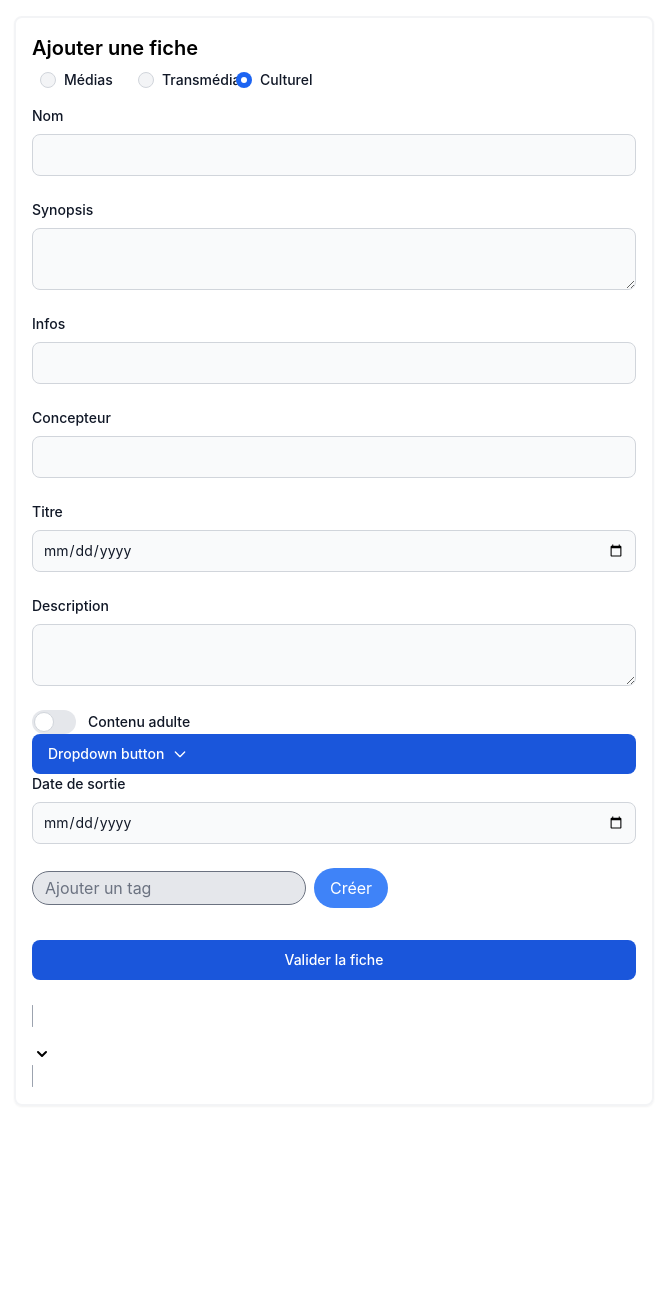
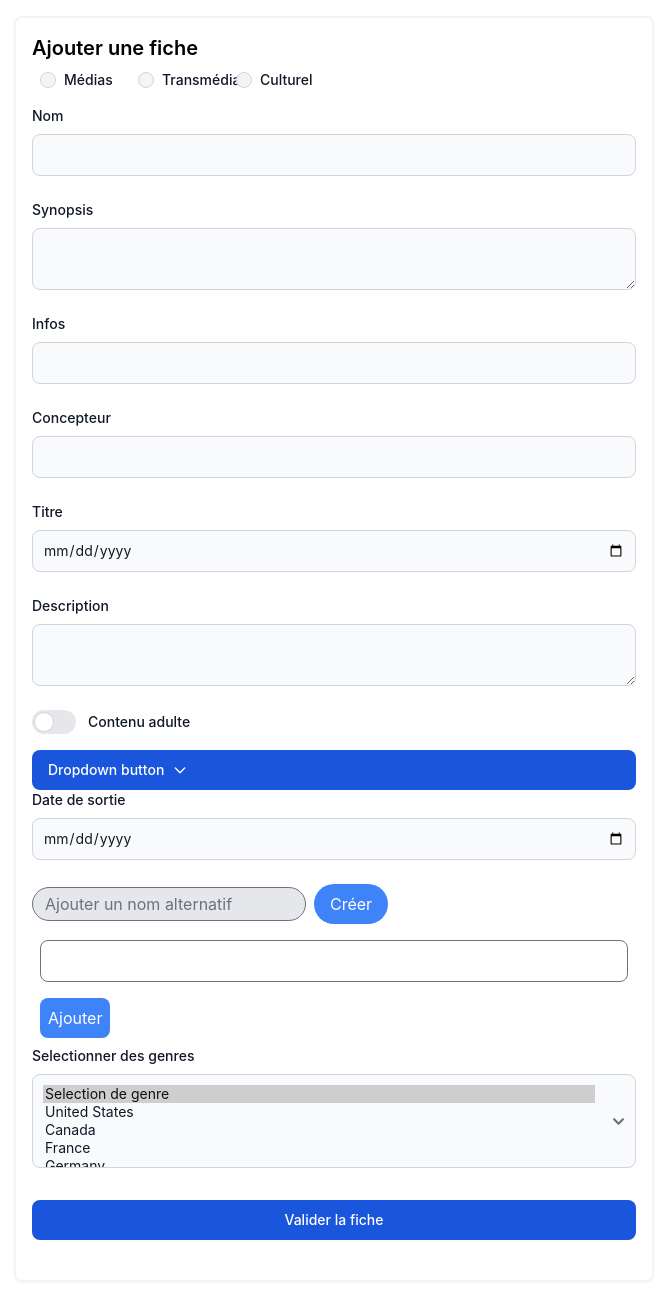
Before and after one commit to Profotaku/Geek-Compagnon, a Flask app: page /test in a window 1280 px wide. Shown: the whole page, without its empty margins (306-973 px from the left). Before the commit the page ends 1087 px from the top, so only its background shows below. Run offline with Flask 2, Linux system fonts and the light colour scheme; style sheets or scripts are compiled from the project's sources; some libraries are stand-ins or nearby versions.

Commit message:
Ajout input tag, input tag selected element debut ajour ean13 formulaire test

```diff
--- a/config.py
+++ b/config.py
@@ -8,6 +8,7 @@ class Config:
     SQLALCHEMY_DATABASE_URI = 'postgresql://claire:XR9V9vAwXX@192.168.1.9:5432/gk'
     REMEMBER_COOKIE_DURATION = timedelta(days=30)
     SECRET_KEY = 'ZSgmA*4FS*%e$Y69tgb!^mb7q'
+    JWT_SECRET = 'ZSgmA*4FS*%e$Y69tgb!^mb7q'
     JWT_AUTHMAXAGE = 3600
     JWT_REFRESHMAXAGE = 604800
     JWT_ISSUER = "Geek-Compagnon"
--- a/templates/public/test.html
+++ b/templates/public/test.html
@@ -19,12 +19,12 @@
             </div>
 
             <div class="flex items-center col-span-1">
-                <input checked id="default-radio-2" type="radio" value="2" name="default-radio" class="w-4 h-4 text-blue-600 bg-gray-100 border-gray-300 focus:ring-blue-500 dark:focus:ring-blue-600 dark:ring-offset-gray-800 focus:ring-2 dark:bg-gray-700 dark:border-gray-600">
+                <input  id="default-radio-2" type="radio" value="2" name="default-radio" class="w-4 h-4 text-blue-600 bg-gray-100 border-gray-300 focus:ring-blue-500 dark:focus:ring-blue-600 dark:ring-offset-gray-800 focus:ring-2 dark:bg-gray-700 dark:border-gray-600">
                 <label for="default-radio-2" class="ml-2 text-sm font-medium text-gray-900 dark:text-gray-300">Transmédia</label>
             </div>
 
             <div class="flex items-center col-span-1">
-                <input checked id="default-radio-3" type="radio" value="3" name="default-radio" class="w-4 h-4 text-blue-600 bg-gray-100 border-gray-300 focus:ring-blue-500 dark:focus:ring-blue-600 dark:ring-offset-gray-800 focus:ring-2 dark:bg-gray-700 dark:border-gray-600">
+                <input  id="default-radio-3" type="radio" value="3" name="default-radio" class="w-4 h-4 text-blue-600 bg-gray-100 border-gray-300 focus:ring-blue-500 dark:focus:ring-blue-600 dark:ring-offset-gray-800 focus:ring-2 dark:bg-gray-700 dark:border-gray-600">
                 <label for="default-radio-3" class="ml-2 text-sm font-medium text-gray-900 dark:text-gray-300">Culturel</label>
             </div>
         </div>
@@ -61,13 +61,15 @@
             <textarea type="date" id="infos-input" class="w-2/3 bg-gray-50 border border-gray-300 text-gray-900 text-sm rounded-lg focus:ring-blue-500 focus:border-blue-500 block w-full p-2.5 dark:bg-gray-700 dark:border-gray-600 dark:placeholder-gray-400 dark:text-white dark:focus:ring-blue-500 dark:focus:border-blue-500"></textarea>
         </div>
         {# Fin média et transmedia only#}
+
         <label class="relative inline-flex items-center cursor-pointer">
           <input type="checkbox" value="" class="sr-only peer">
           <div class="w-11 h-6 bg-gray-200 peer-focus:outline-none peer-focus:ring-4 peer-focus:ring-blue-300 dark:peer-focus:ring-blue-800 rounded-full peer dark:bg-gray-700 peer-checked:after:translate-x-full peer-checked:after:border-white after:content-[''] after:absolute after:top-[2px] after:left-[2px] after:bg-white after:border-gray-300 after:border after:rounded-full after:h-5 after:w-5 after:transition-all dark:border-gray-600 peer-checked:bg-blue-600"></div>
           <span class="ml-3 text-sm font-medium text-gray-900 dark:text-gray-300">Contenu adulte</span>
         </label>
 
-        <button id="dropdownDefaultButton" data-dropdown-toggle="dropdown" class="text-white bg-blue-700 hover:bg-blue-800 focus:ring-4 focus:outline-none focus:ring-blue-300 font-medium rounded-lg text-sm px-4 py-2.5 text-center inline-flex items-center dark:bg-blue-600 dark:hover:bg-blue-700 dark:focus:ring-blue-800" type="button">Dropdown button <svg class="w-4 h-4 ml-2" aria-hidden="true" fill="none" stroke="currentColor" viewBox="0 0 24 24" xmlns="http://www.w3.org/2000/svg"><path stroke-linecap="round" stroke-linejoin="round" stroke-width="2" d="M19 9l-7 7-7-7"></path></svg></button>
+        {# Dropdown #}
+        <button id="dropdownDefaultButton" data-dropdown-toggle="dropdown" class="mt-4 text-white bg-blue-700 hover:bg-blue-800 focus:ring-4 focus:outline-none focus:ring-blue-300 font-medium rounded-lg text-sm px-4 py-2.5 text-center inline-flex items-center dark:bg-blue-600 dark:hover:bg-blue-700 dark:focus:ring-blue-800" type="button">Dropdown button <svg class="w-4 h-4 ml-2" aria-hidden="true" fill="none" stroke="currentColor" viewBox="0 0 24 24" xmlns="http://www.w3.org/2000/svg"><path stroke-linecap="round" stroke-linejoin="round" stroke-width="2" d="M19 9l-7 7-7-7"></path></svg></button>
         <!-- Dropdown menu -->
         <div id="dropdown" class="z-10 hidden bg-white divide-y divide-gray-100 rounded-lg shadow w-44 dark:bg-gray-700">
             <ul class="py-2 text-sm text-gray-700 dark:text-gray-200" aria-labelledby="dropdownDefaultButton">
@@ -94,57 +96,45 @@
         {#Culturel only#}
 
 
-
+        {# Créer tag simple #}
         <div class="grid grid-col-2">
             <div class="flex flex-wrap items-center">
-              <input id="genre-tag" class="bg-gray-200 rounded-full px-3 py-1 mr-2" type="text" placeholder="Ajouter un tag">
+              <input id="alternative-name-tag" class="bg-gray-200 rounded-full px-3 py-1 mr-2" type="text" placeholder="Ajouter un nom alternatif">
               <button id="create-tag-button" class="bg-blue-500 text-white py-2 px-4 rounded-full">Créer</button>
             </div>
-        <div id="genre-tag-list" class="flex flex-wrap"></div>
+            <div id="alternative-name-tag-list" class="flex flex-wrap"></div>
 
-        <div class="flex flex-wrap mt-2" id="genre-tag-list"></div>
+            <div class="flex flex-wrap mt-2" id="alternative-name-tag-list"></div>
         </div>
 
-        <a href="#" class="mt-6 mb-6 text-white bg-blue-700 hover:bg-blue-800 focus:ring-4 focus:outline-none focus:ring-blue-300 font-medium rounded-lg text-sm px-5 py-2.5 text-center dark:bg-blue-600 dark:hover:bg-blue-700 dark:focus:ring-blue-800">Valider la fiche</a>
+        {#EAN13#}
 
-
-
-
-
-        <div class="relative inline-block text-left">
-          <div>
-            <span id="dropdown-button" class="rounded-md bg-white border border-gray-400 text-left">
-              <span id="selected-options-multiple-option" class="flex items-center px-3 py-2"></span>
-              <span class="flex-1 text-right">
-                <svg class="h-5 w-5" viewBox="0 0 20 20" fill="currentColor">
-                  <path fill-rule="evenodd" d="M5.293 7.293a1 1 0 011.414 0L10 10.586l3.293-3.293a1 1 0 111.414 1.414l-4 4a1 1 0 01-1.414 0l-4-4a1 1 0 010-1.414z" clip-rule="evenodd" />
-                </svg>
-              </span>
-            </span>
+        <div class="flex flex-wrap">
+          <div class="w-full md:w-1/2 p-2">
+            <input type="text" class="form-input w-full border border-gray-400 rounded-lg p-2" id="input-1">
           </div>
-          <div id="dropdown-content" class="origin-top-right absolute right-0 mt-2 rounded-md bg-white border border-gray-400 py-1 hidden">
-            <label class="block hover:bg-gray-100 px-3 py-2">
-              <input class="form-check" type="checkbox" value="option1">
-              <span class="ml-2">Option 1</span>
-            </label>
-            <label class="block hover:bg-gray-100 px-3 py-2">
-              <input class="form-check" type="checkbox" value="option2">
-              <span class="ml-2">Option 2</span>
-            </label>
-            <label class="block hover:bg-gray-100 px-3 py-2">
-              <input class="form-check" type="checkbox" value="option3">
-              <span class="ml-2">Option 3</span>
-            </label>
+          <div class="w-full md:w-1/2 p-2">
+            <button class="bg-blue-500 text-white p-2 rounded-lg hover:bg-blue-600 add-input" id="add-button-1">Ajouter</button>
           </div>
         </div>
 
 
+        {#Dropdown tag genre#}
+
+        <label for="select-genre" class="block mb-2 text-sm font-medium text-gray-900 dark:text-white">Selectionner des genres</label>
+        <select multiple id="select-genre" class="mb-2 bg-gray-50 border border-gray-300 text-gray-900 text-sm rounded-lg focus:ring-blue-500 focus:border-blue-500 block w-full p-2.5 dark:bg-gray-700 dark:border-gray-600 dark:placeholder-gray-400 dark:text-white dark:focus:ring-blue-500 dark:focus:border-blue-500">
+          <option selected>Selection de genre</option>
+          <option value="US">United States</option>
+          <option value="CA">Canada</option>
+          <option value="FR">France</option>
+          <option value="DE">Germany</option>
+        </select>
+        <div id="show-selected-genre"></div>
+
+{#btn envoie#}
+        <a href="#" class="mt-6 mb-6 text-white bg-blue-700 hover:bg-blue-800 focus:ring-4 focus:outline-none focus:ring-blue-300 font-medium rounded-lg text-sm px-5 py-2.5 text-center dark:bg-blue-600 dark:hover:bg-blue-700 dark:focus:ring-blue-800">Valider la fiche</a>
 
     </form>
-    {#tag 1#}
-
-
-    {#tag 2#}
 
 
 
@@ -152,17 +142,19 @@
     <script src="https://cdnjs.cloudflare.com/ajax/libs/flowbite/1.6.2/flowbite.min.js"></script>
 </body>
 <script>
-    const input = document.getElementById("genre-tag");
-    const tagList = document.getElementById("genre-tag-list");
+{#script tag#}
+    const input = document.getElementById("alternative-name-tag");
+    const tagList = document.getElementById("alternative-name-tag-list");
 
-input.addEventListener("keyup", function(event) {
+{# input.addEventListener("keyup", function(event) {
       if (event.key === "Enter") {
         createTag();
       }
-});
+    }); #}
 
     const createTagButton = document.getElementById("create-tag-button");
-createTagButton.addEventListener("click", function() {
+    createTagButton.addEventListener("click",
+        function () {
             createTag();
         });
 
@@ -172,6 +164,7 @@ function createTag(){
             alert("Le tag ne peut pas être vide.");
             return;
         }
+
       // créer un élément de tag
       const tag = document.createElement("span");
       tag.classList.add("bg-blue-200", "text-blue-800", "rounded-full", "px-3", "py-1", "mr-2", "font-medium");
@@ -185,6 +178,7 @@ function createTag(){
             <path stroke-linecap="round" stroke-linejoin="round" stroke-width="2" d="M6 18L18 6M6 6l12 12"></path>
           </svg>
         `;
+
         button.addEventListener("click", function() {
             tagList.removeChild(tag);
         });
@@ -197,7 +191,61 @@ function createTag(){
 
         // réinitialiser l'input
         input.value = "";
+        event.preventDefault();
     }
-{##}
+{#add ean13 field#}
+
+let inputCounter = 2;
+
+document.querySelector('.add-input').addEventListener('click', (event) => {
+    const parent = event.target.parentNode.parentNode;
+    {#ajouter nouvel input#}
+    const input = document.createElement('input');
+    input.type = 'text';
+    input.classList.add('form-input', 'w-full', 'border', 'border-gray-400', 'rounded-lg', 'p-2');
+    input.id = `input-${inputCounter}`;
+    parent.insertAdjacentElement('beforeend', input);
+
+    {#ajouter nouveau bouton#}
+    const button = document.createElement('button');
+    button.innerText = 'Ajouter';
+    button.classList.add('bg-blue-500', 'text-white', 'p-2', 'rounded-lg', 'hover:bg-blue-600', 'add-input');
+    button.id = `add-button-${inputCounter}`;
+    parent.insertAdjacentElement('beforeend', button);
+
+    button.addEventListener('click', (event) => {
+        const parent = event.target.parentNode.parentNode;
+        const input = document.createElement('input');
+        input.type = 'text';
+        input.classList.add('form-input', 'w-full', 'border', 'border-gray-400', 'rounded-lg', 'p-2', 'm-2');
+        input.id = `input-${inputCounter}`;
+        parent.insertAdjacentElement('beforeend', input);
+
+        const button = document.createElement('button');
+        button.innerText = 'Ajouter';
+        button.classList.add('bg-blue-500', 'text-white', 'p-2', 'rounded-lg', 'hover:bg-blue-600', 'add-input');
+        button.id = `add-button-${inputCounter}`;
+        parent.insertAdjacentElement('beforeend', button);
+
+        inputCounter++;
+
+        button.addEventListener('click', addInputHandler);
+    });
+    inputCounter++;
+});
+
+{# select multiple genre #}
+    const select = document.querySelector('#select-genre');
+    const selectedOptions = document.querySelector('#show-selected-genre');
+
+select.addEventListener('change', (event) => {
+  selectedOptions.innerHTML = '';
+  for (const option of select.selectedOptions) {
+    const span = document.createElement('span');
+    span.classList.add('bg-gray-200', 'rounded-full', 'px-2', 'py-1', 'mr-2');
+    span.innerText = option.text;
+    selectedOptions.appendChild(span);
+  }
+});
 
 </script>
```
Lines whose indentation alone changed are shown as unchanged.
